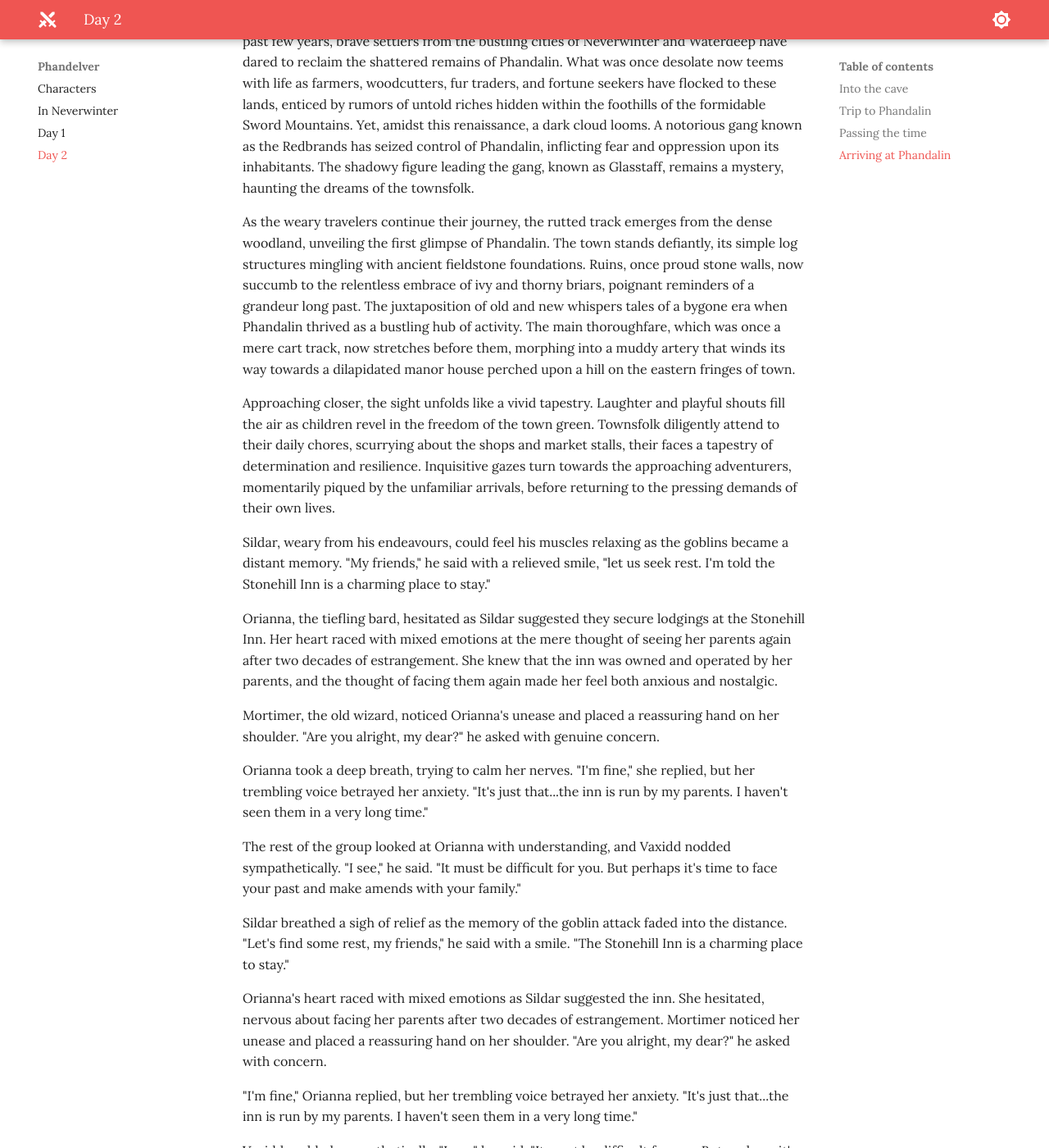
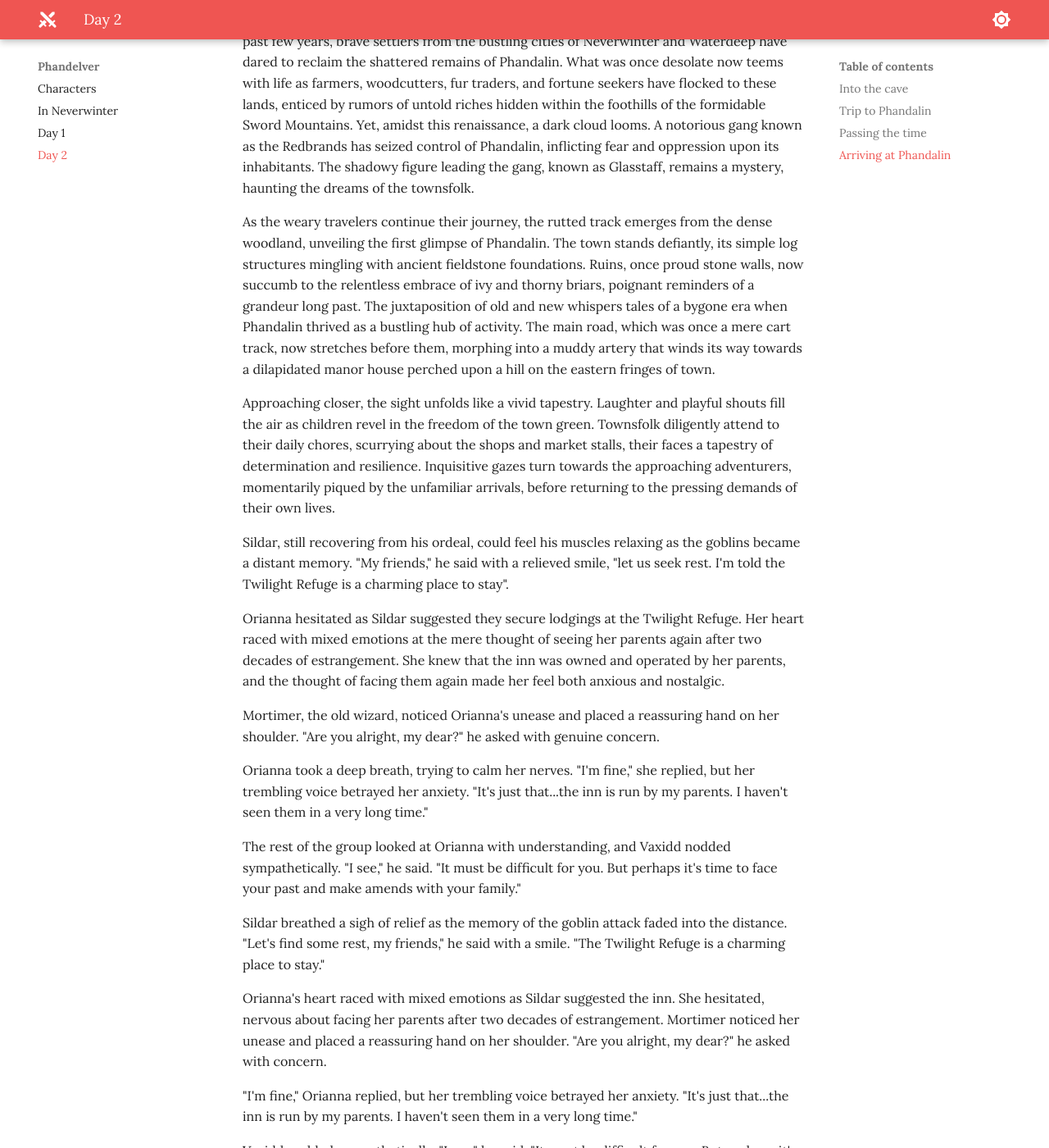
Before and after one commit to jonasmcferreira/adventures, an MkDocs documentation site: the page built from docs/phandelver/02.md, in a window 1280 px wide and 1400 px high, scrolled down 8692 px. Shown: the whole window at 82% size. Built offline with MkDocs 1.6.1 and Material for MkDocs 9.7.7, drawn with Linux system fonts in a browser that asks for light colours; some of the changed text lies outside the part shown.

Commit message:
modified docs/phandelver/02.md

```diff
--- a/docs/phandelver/02.md
+++ b/docs/phandelver/02.md
@@ -188,13 +188,13 @@ Phandalin, a place steeped in both history and tragedy, stands proudly on the re
 
 However, hope and determination have breathed new life into this forgotten place. Over the past few years, brave settlers from the bustling cities of Neverwinter and Waterdeep have dared to reclaim the shattered remains of Phandalin. What was once desolate now teems with life as farmers, woodcutters, fur traders, and fortune seekers have flocked to these lands, enticed by rumors of untold riches hidden within the foothills of the formidable Sword Mountains. Yet, amidst this renaissance, a dark cloud looms. A notorious gang known as the Redbrands has seized control of Phandalin, inflicting fear and oppression upon its inhabitants. The shadowy figure leading the gang, known as Glasstaff, remains a mystery, haunting the dreams of the townsfolk.
 
-As the weary travelers continue their journey, the rutted track emerges from the dense woodland, unveiling the first glimpse of Phandalin. The town stands defiantly, its simple log structures mingling with ancient fieldstone foundations. Ruins, once proud stone walls, now succumb to the relentless embrace of ivy and thorny briars, poignant reminders of a grandeur long past. The juxtaposition of old and new whispers tales of a bygone era when Phandalin thrived as a bustling hub of activity. The main thoroughfare, which was once a mere cart track, now stretches before them, morphing into a muddy artery that winds its way towards a dilapidated manor house perched upon a hill on the eastern fringes of town.
+As the weary travelers continue their journey, the rutted track emerges from the dense woodland, unveiling the first glimpse of Phandalin. The town stands defiantly, its simple log structures mingling with ancient fieldstone foundations. Ruins, once proud stone walls, now succumb to the relentless embrace of ivy and thorny briars, poignant reminders of a grandeur long past. The juxtaposition of old and new whispers tales of a bygone era when Phandalin thrived as a bustling hub of activity. The main road, which was once a mere cart track, now stretches before them, morphing into a muddy artery that winds its way towards a dilapidated manor house perched upon a hill on the eastern fringes of town.
 
 Approaching closer, the sight unfolds like a vivid tapestry. Laughter and playful shouts fill the air as children revel in the freedom of the town green. Townsfolk diligently attend to their daily chores, scurrying about the shops and market stalls, their faces a tapestry of determination and resilience. Inquisitive gazes turn towards the approaching adventurers, momentarily piqued by the unfamiliar arrivals, before returning to the pressing demands of their own lives.
 
-Sildar, weary from his endeavours, could feel his muscles relaxing as the goblins became a distant memory. "My friends," he said with a relieved smile, "let us seek rest. I'm told the Stonehill Inn is a charming place to stay."
+Sildar, still recovering from his ordeal, could feel his muscles relaxing as the goblins became a distant memory. "My friends," he said with a relieved smile, "let us seek rest. I'm told the Twilight Refuge is a charming place to stay".
 
-Orianna, the tiefling bard, hesitated as Sildar suggested they secure lodgings at the Stonehill Inn. Her heart raced with mixed emotions at the mere thought of seeing her parents again after two decades of estrangement. She knew that the inn was owned and operated by her parents, and the thought of facing them again made her feel both anxious and nostalgic.
+Orianna hesitated as Sildar suggested they secure lodgings at the Twilight Refuge. Her heart raced with mixed emotions at the mere thought of seeing her parents again after two decades of estrangement. She knew that the inn was owned and operated by her parents, and the thought of facing them again made her feel both anxious and nostalgic.
 
 Mortimer, the old wizard, noticed Orianna's unease and placed a reassuring hand on her shoulder. "Are you alright, my dear?" he asked with genuine concern.
 
@@ -202,7 +202,7 @@ Orianna took a deep breath, trying to calm her nerves. "I'm fine," she replied,
 
 The rest of the group looked at Orianna with understanding, and Vaxidd nodded sympathetically. "I see," he said. "It must be difficult for you. But perhaps it's time to face your past and make amends with your family."
 
-Sildar breathed a sigh of relief as the memory of the goblin attack faded into the distance. "Let's find some rest, my friends," he said with a smile. "The Stonehill Inn is a charming place to stay."
+Sildar breathed a sigh of relief as the memory of the goblin attack faded into the distance. "Let's find some rest, my friends," he said with a smile. "The Twilight Refuge is a charming place to stay."
 
 Orianna's heart raced with mixed emotions as Sildar suggested the inn. She hesitated, nervous about facing her parents after two decades of estrangement. Mortimer noticed her unease and placed a reassuring hand on her shoulder. "Are you alright, my dear?" he asked with concern.
 
@@ -230,7 +230,7 @@ As the group left the trading post, Orianna's nerves began to escalate. "I don't
 
 Mortimer patted her back. "You'll find the words," he reassured her. "Just be yourself."
 
-The Stonehill Inn was a quaint, two-story building with a thatched roof and a sign bearing its name swinging in the breeze. As they approached, Orianna could see her parents through the window, bustling about inside. Her heart leaped into her throat, and she hesitated.
+The Twilight Refuge was a quaint, two-story building with a thatched roof and a sign bearing its name swinging in the breeze. As they approached, Orianna could see her parents through the window, bustling about inside. Her heart leaped into her throat, and she hesitated.
 
 "Go on," Vaxidd urged. "We'll be right here with you."
 
```
